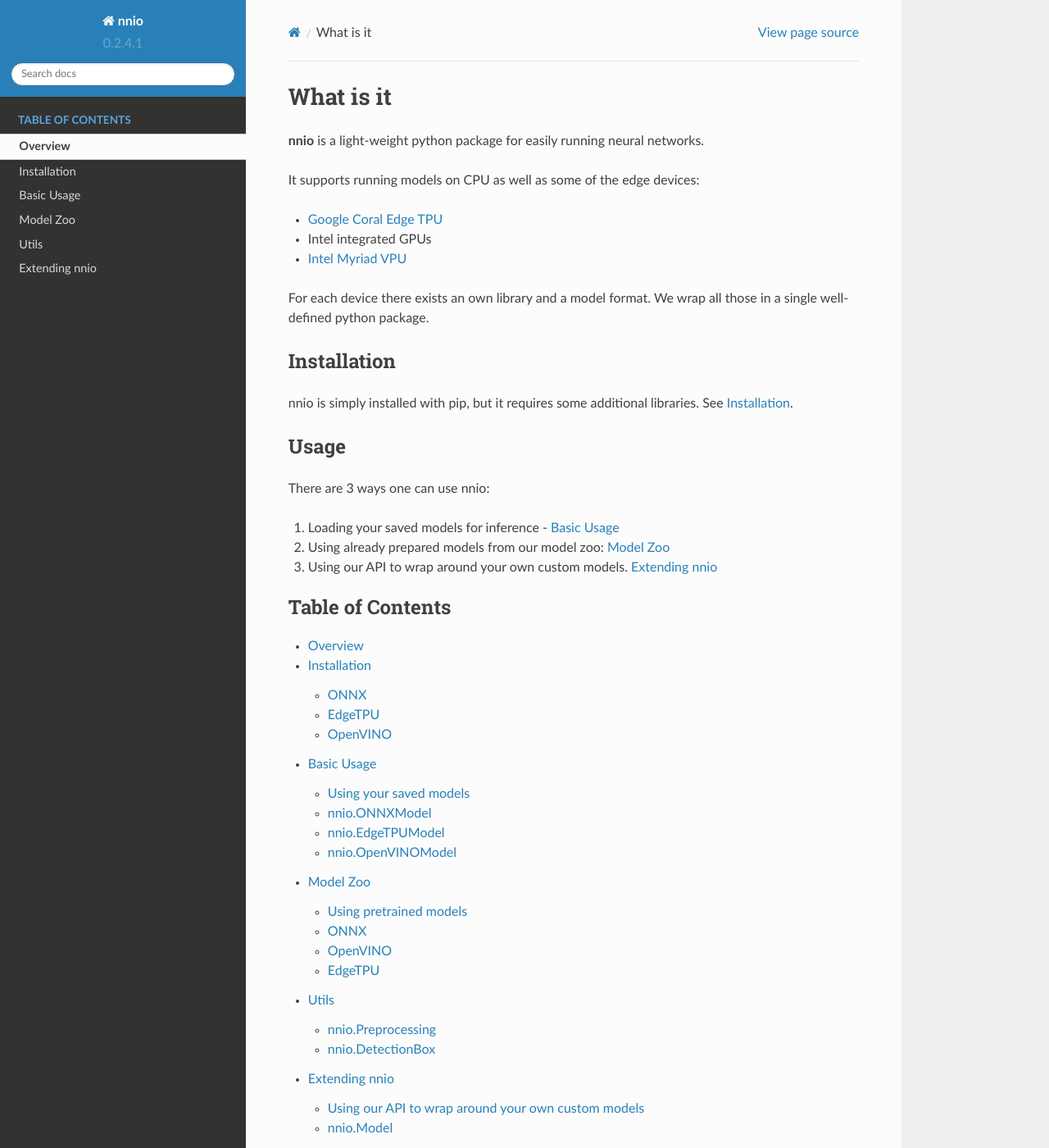
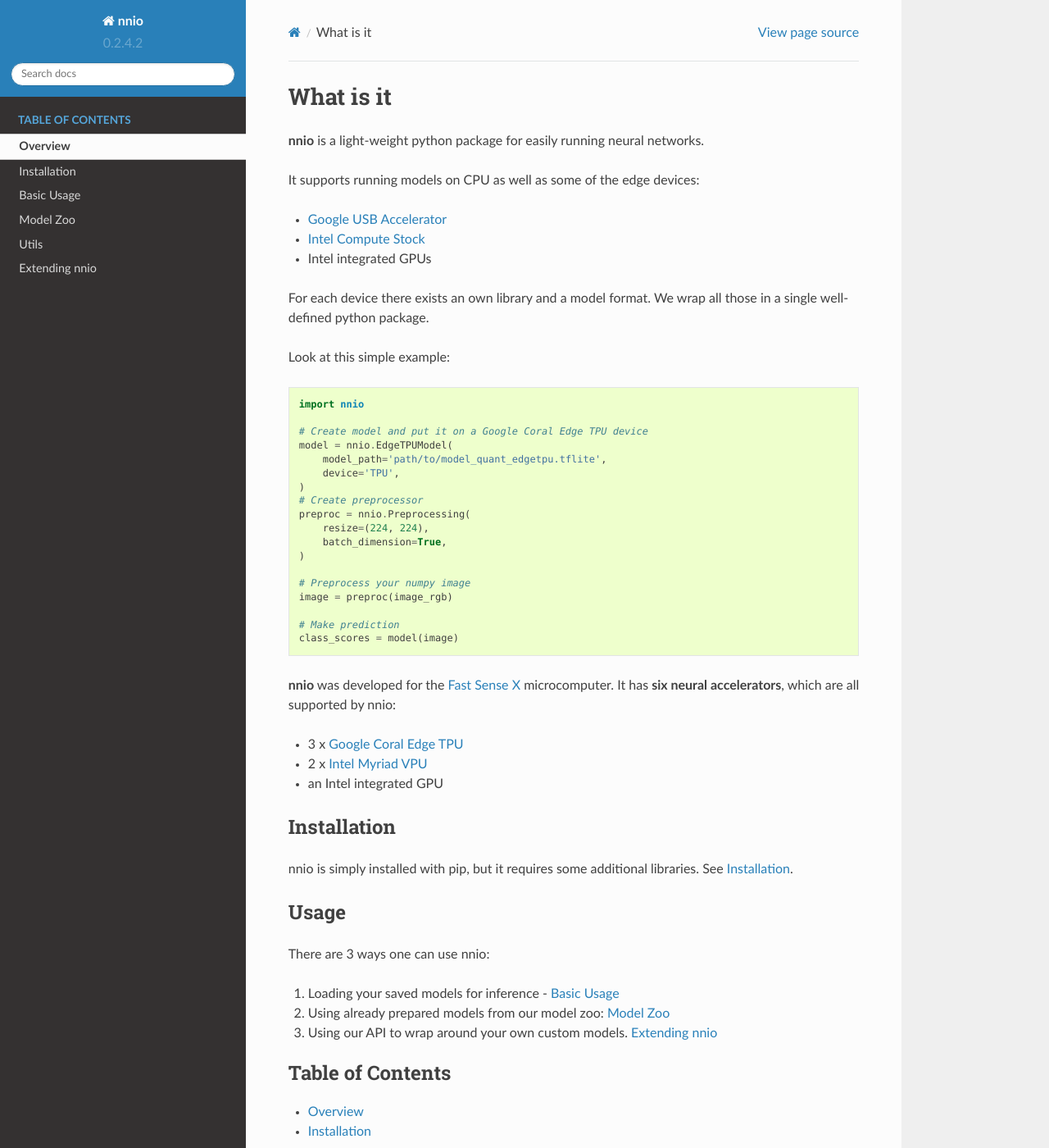
Before and after one commit to FastSense/nnio, a Sphinx documentation site: the page built from docs/source/index.rst, in a window 1280 px wide and 1400 px high. Shown: the whole window at 82% size. Built offline with Sphinx 7.4.7 and the Read the Docs theme 2.0.0, drawn with Linux system fonts in a browser that asks for light colours; some of the changed text lies outside the part shown.

```diff
--- a/docs/source/extending.rst
+++ b/docs/source/extending.rst
@@ -6,7 +6,7 @@ Extending nnio
 Using our API to wrap around your own custom models
 ----------------------------------------------------
 
-:code:`nnio.Model` is an abstract class from which all models in nnio are derived. It is easy to use by redefining :code:`forward` method:
+:class:`nnio.Model` is an abstract class from which all models in nnio are derived. It is easy to use by redefining :code:`forward` method:
 
 .. code-block:: python
 
@@ -36,8 +36,8 @@ Using our API to wrap around your own custom models
             )
 
 
-We also recommend to define :code:`get_preprocessing` method like in :ref:`nnio.zoo` models. See :ref:`nnio.Preprocessing`.
-We encourage users to wrap their loaded models in such classes. :code:`nnio.Model` abstract base class is described below:
+We also recommend to define :code:`get_preprocessing` method like in :ref:`nnio.zoo` models. See :class:`nnio.Preprocessing`.
+We encourage users to wrap their loaded models in such classes. :class:`nnio.Model` abstract base class is described below:
 
 
 nnio.Model
--- a/docs/source/index.rst
+++ b/docs/source/index.rst
@@ -6,11 +6,41 @@ What is it
 
 It supports running models on CPU as well as some of the edge devices:
 
-* `Google Coral Edge TPU <https://coral.ai/>`_
+* `Google USB Accelerator <https://coral.ai/products/accelerator/>`_
+* `Intel Compute Stock <https://www.intel.ru/content/www/ru/ru/products/boards-kits/compute-stick.html>`_
 * Intel integrated GPUs
-* `Intel Myriad VPU <https://www.intel.ru/content/www/ru/ru/products/processors/movidius-vpu/movidius-myriad-x.html>`_
 
 For each device there exists an own library and a model format. We wrap all those in a single well-defined python package.
+
+Look at this simple example:
+
+.. code-block:: python
+
+    import nnio
+
+    # Create model and put it on a Google Coral Edge TPU device
+    model = nnio.EdgeTPUModel(
+        model_path='path/to/model_quant_edgetpu.tflite',
+        device='TPU',
+    )
+    # Create preprocessor
+    preproc = nnio.Preprocessing(
+        resize=(224, 224),
+        batch_dimension=True,
+    )
+
+    # Preprocess your numpy image
+    image = preproc(image_rgb)
+
+    # Make prediction
+    class_scores = model(image)
+
+**nnio** was developed for the `Fast Sense X <https://fastsense.readthedocs.io/en/latest/>`_ microcomputer.
+It has **six neural accelerators**, which are all supported by nnio:
+
+* 3 x `Google Coral Edge TPU <https://coral.ai/>`_
+* 2 x `Intel Myriad VPU <https://www.intel.ru/content/www/ru/ru/products/processors/movidius-vpu/movidius-myriad-x.html>`_
+* an Intel integrated GPU
 
 Installation
 =============
@@ -28,8 +58,6 @@ There are 3 ways one can use nnio:
 3. Using our API to wrap around your own custom models. :ref:`extending`
 
 
-
-
 .. toctree::
     :caption: Table of Contents
     :maxdepth: 2
--- a/docs/source/zoo.rst
+++ b/docs/source/zoo.rst
@@ -25,7 +25,7 @@ Some popular models are already built in nnio. Example of using SSD MobileNet ob
     # Make prediction
     boxes = model(image)
 
-Here :code:`boxes` is a list of :ref:`nnio.DetectionBox` instances.
+Here :code:`boxes` is a list of :class:`nnio.DetectionBox` instances.
 
 ONNX
 ==========
--- a/nnio/__init__.py
+++ b/nnio/__init__.py
@@ -1,4 +1,4 @@
-__version__ = '0.2.4.1'
+__version__ = '0.2.4.2'
 
 import nnio.zoo
 
```
Also changed, not shown: docs/source/basic_usage.rst (+9 -23 lines), readme.md (+25 -65 lines), setup.py (+6 -4 lines), 10 other files.
